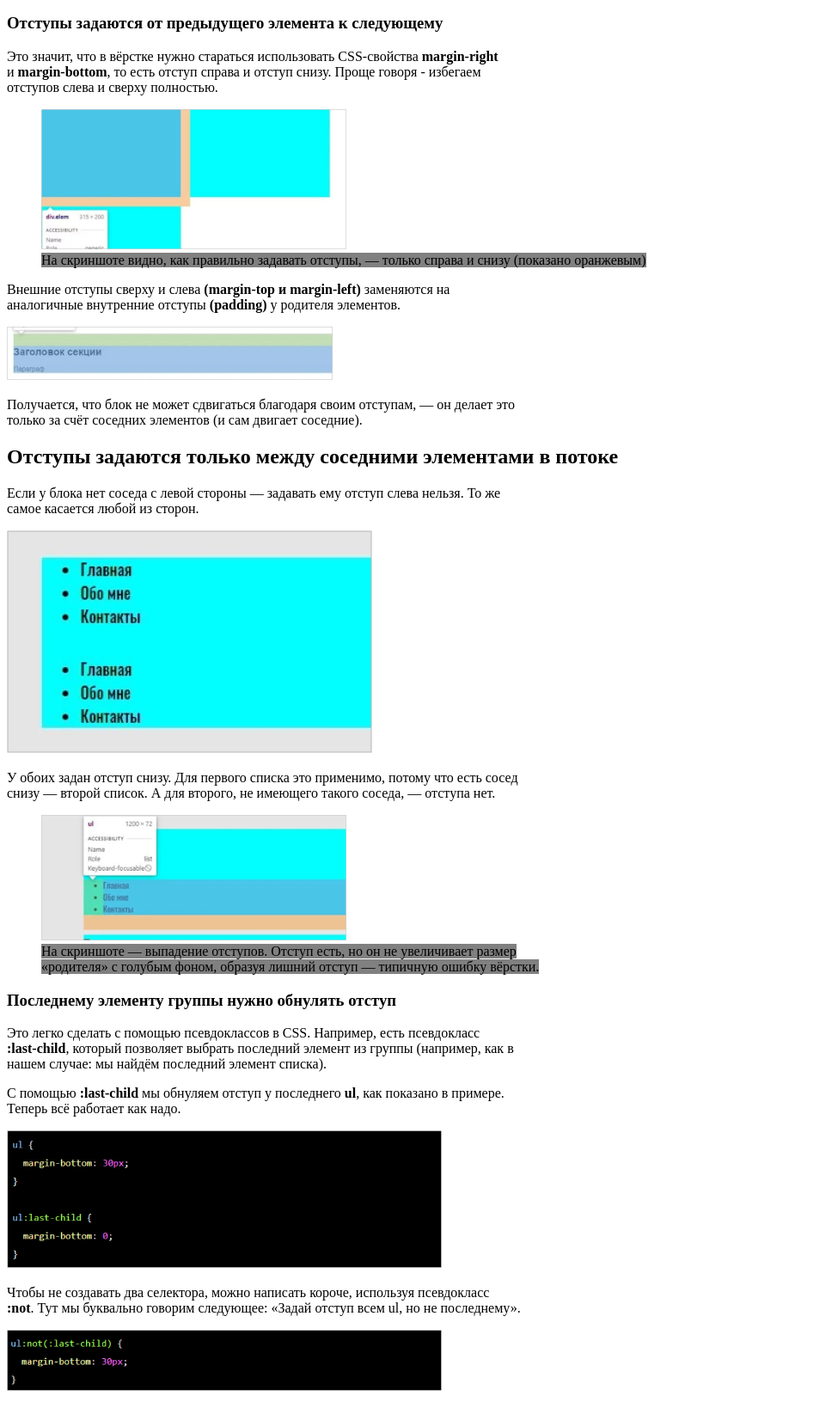
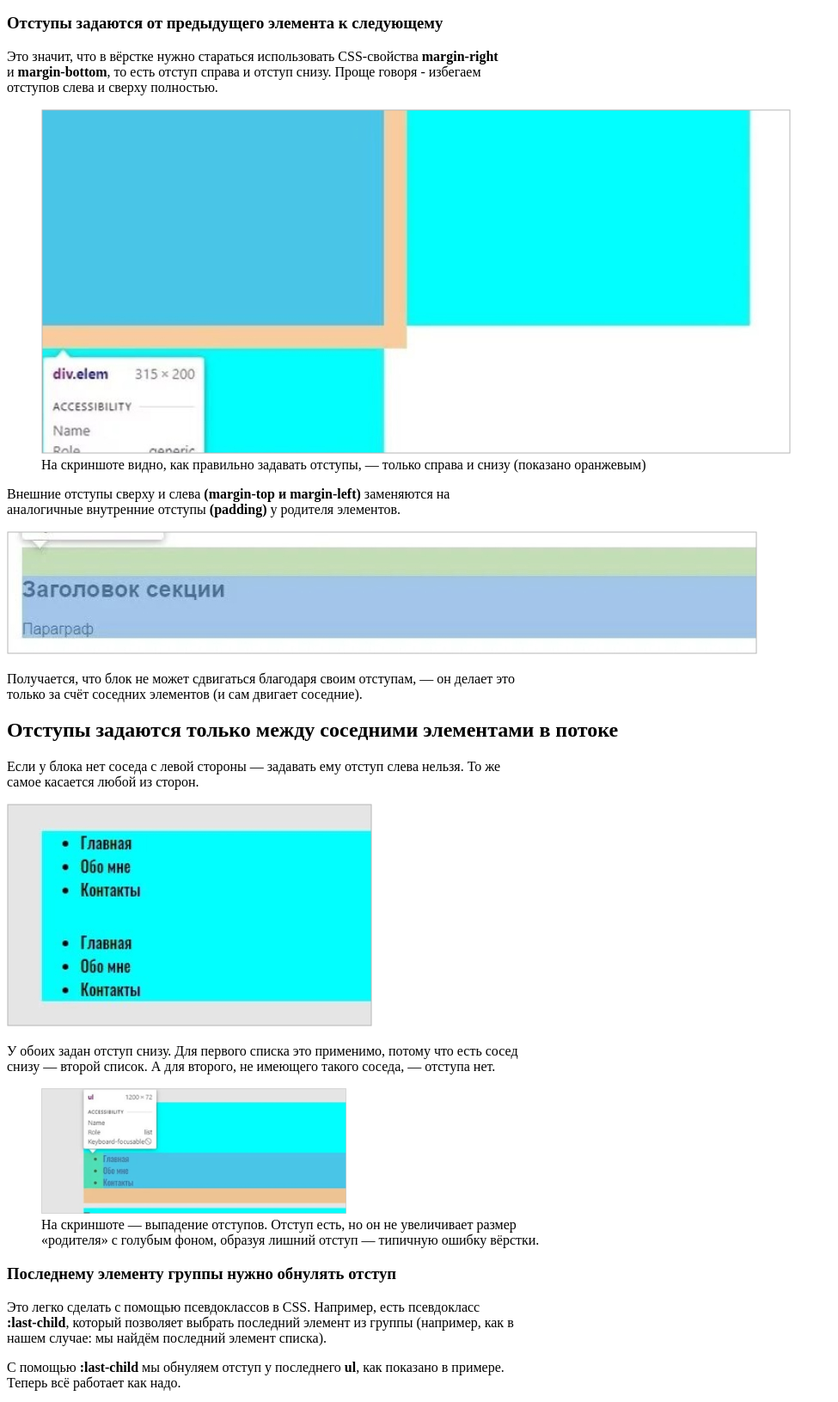
Before and after one commit to husaini1986/html-1, a plain HTML site: page HTML II/article.html in a window 1280 px wide. Shown: the part 607-2238 px from the top of the page at 86% size, without its empty margins (0-975 px from the left). Drawn offline with Linux system fonts and the light colour scheme.

Commit message:
Update article.html
исправила недочеты

```diff
--- a/HTML II/article.html
+++ b/HTML II/article.html
@@ -59,16 +59,16 @@
         справа и отступ снизу. Проще говоря - избегаем<br>
         отступов слева и сверху полностью.
         <figure>
-            <img src="картин044ки/1.jpg" width="30%">
+            <img src="картин044ки/1.jpg">
             <figcaption>
-                <span style="background: #808080;">На скриншоте видно, как правильно задавать отступы, — только справа и снизу (показано оранжевым)</span>
+                На скриншоте видно, как правильно задавать отступы, — только справа и снизу (показано оранжевым)
             </figcaption>
         </figure>
         <p>
             Внешние отступы сверху и слева <b>(margin-top и margin-left)</b> заменяются на<br>
             аналогичные внутренние отступы <b>(padding)</b> у родителя элементов.
         </p>
-        <img src="картин044ки/2.jpg" width="30%">
+        <img src="картин044ки/2.jpg">
         <p>
             Получается, что блок не может сдвигаться благодаря своим отступам, — он делает это<br>
             только за счёт соседних элементов (и сам двигает соседние).
@@ -88,10 +88,10 @@
         <figure>
             <img src="картин044ки/4.jpg" width="30%">
             <figcaption>
-                <span style="background: #808080;">
+
                 На скриншоте — выпадение отступов. Отступ есть, но он не увеличивает размер<br>
                 «родителя» с голубым фоном, образуя лишний отступ — типичную ошибку вёрстки.
-                </span>
+
             </figcaption>
         </figure>
     </div>
@@ -112,7 +112,7 @@
             Чтобы не создавать два селектора, можно написать короче, используя псевдокласс<br>
             <b>:not</b>. Тут мы буквально говорим следующее: «Задай отступ всем ul, но не последнему».
         </p>
-        <img src="картин044ки/6.jpg" width="40%">
+        <img src="картин044ки/6.jpg">
     </div>
     <h2>Типичный пример: отступы в карточке</h2>
     <p>
@@ -124,7 +124,7 @@
         правильнее сделать отступы у заголовка и описания? На самом деле, всё очень<br>
         просто: нужно применить принципы, о которых я рассказал.
     </p>
-    <img src="картин044ки/7.jpg" width="20%">
+    <img src="картин044ки/7.jpg">
     <p>
         Нам достаточно обернуть весь текст карточки в блок и задать блоку внутренний отступ<br>
         — padding. Так наша вёрстка будет соответствовать сразу трём принципам. А чтобы<br>
```
